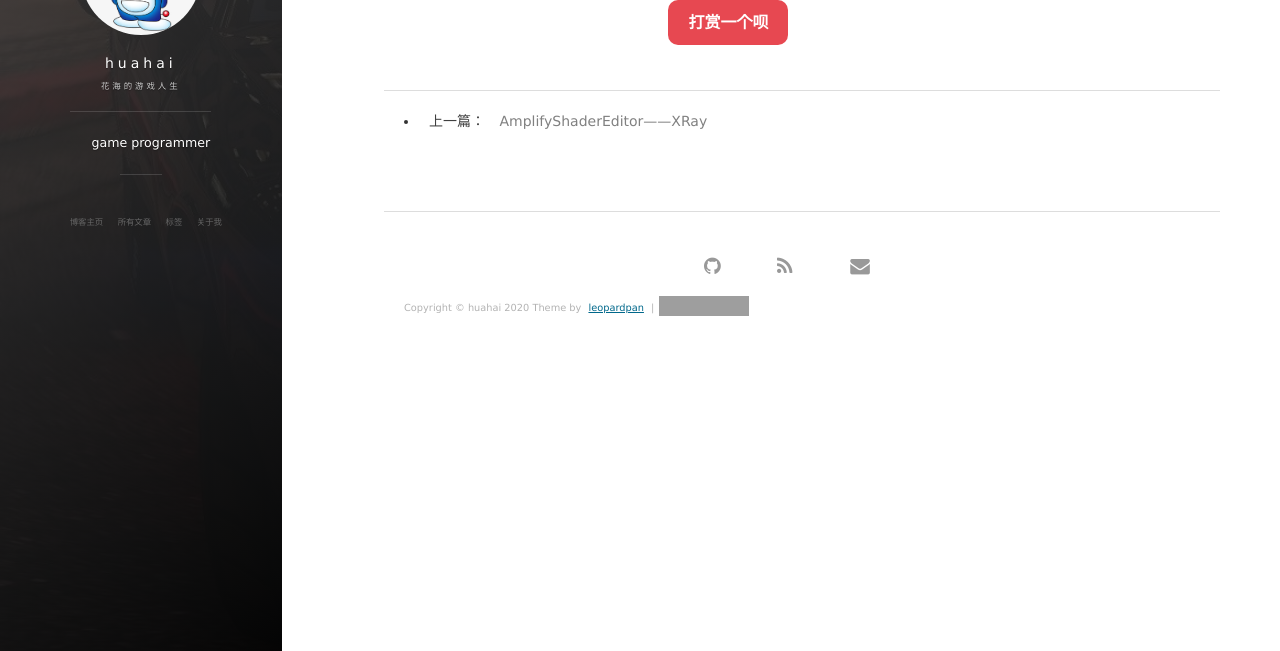
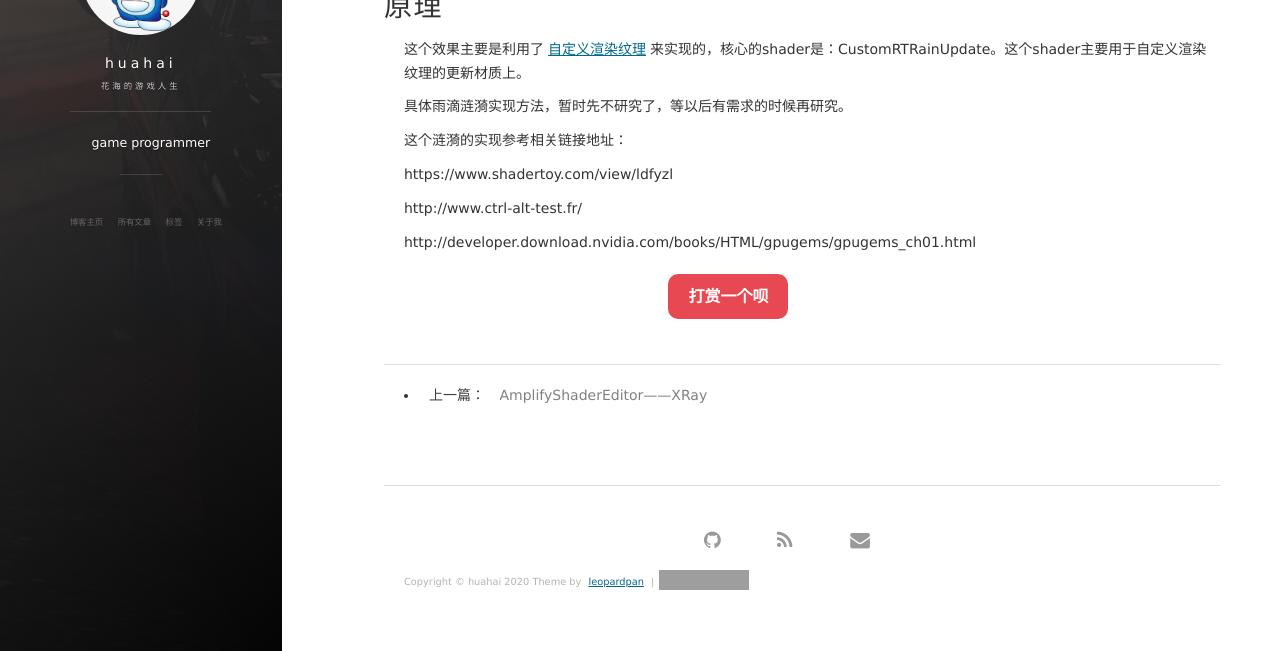
Before and after one commit to hahahuahai/hahahuahai.github.io, a Jekyll site: the page built from _posts/2020-09-12-AmplifyShaderEditor——CustomRTRain.md, in a window 1280 px wide and 1148 px high. Shown: the part 497-1148 px from the top of the window. Built offline with Jekyll 4.4.1, drawn with Linux system fonts in a browser that asks for light colours; nearby versions of some CDN libraries; comment, search, counter and statistics services are not loaded; grey boxes are pictures that could not be loaded.

Commit message:
Update 2020-09-12-AmplifyShaderEditor——CustomRTRain.md

```diff
--- a/_posts/2020-09-12-AmplifyShaderEditor——CustomRTRain.md
+++ b/_posts/2020-09-12-AmplifyShaderEditor——CustomRTRain.md
@@ -14,3 +14,19 @@ tags:
 # 效果图
 
 ![](/images/posts/ASE/CustomRTRain1.gif)
+
+
+
+# 原理
+
+这个效果主要是利用了[自定义渲染纹理](https://docs.unity3d.com/cn/2019.4/Manual/class-CustomRenderTexture.html)来实现的，核心的shader是：CustomRTRainUpdate。这个shader主要用于自定义渲染纹理的更新材质上。
+
+具体雨滴涟漪实现方法，暂时先不研究了，等以后有需求的时候再研究。
+
+这个涟漪的实现参考相关链接地址：
+
+https://www.shadertoy.com/view/ldfyzl
+
+http://www.ctrl-alt-test.fr/
+
+http://developer.download.nvidia.com/books/HTML/gpugems/gpugems_ch01.html
```
